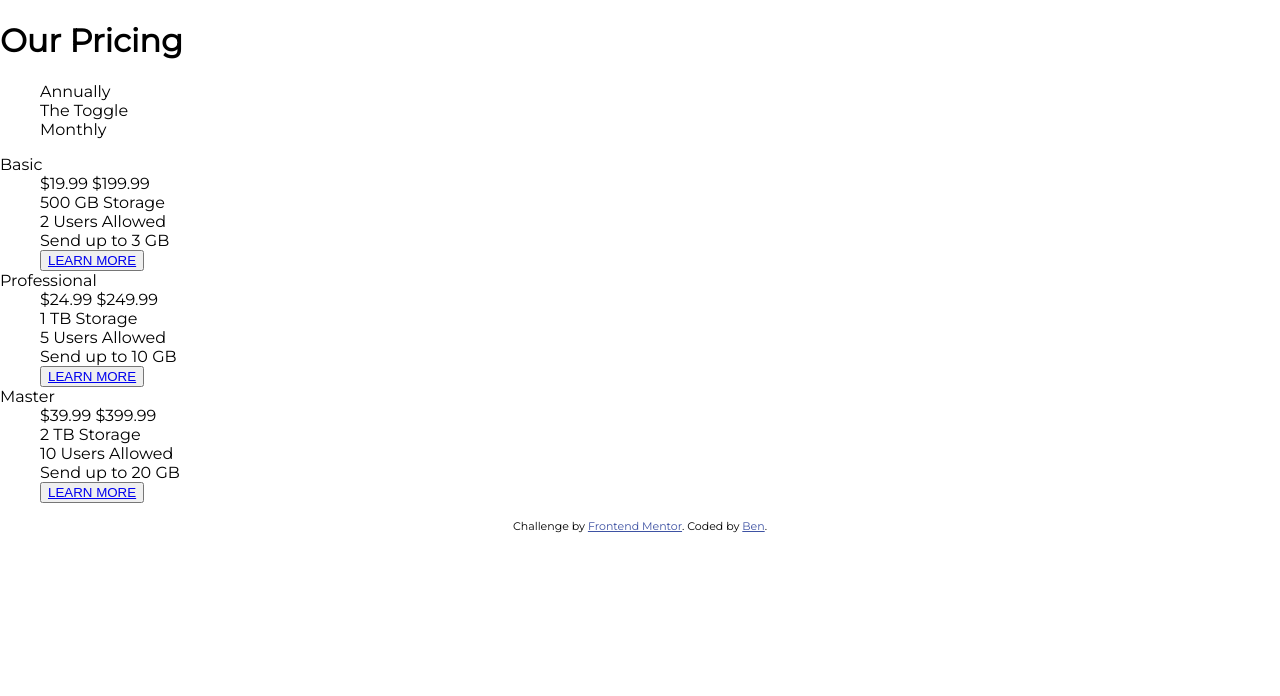
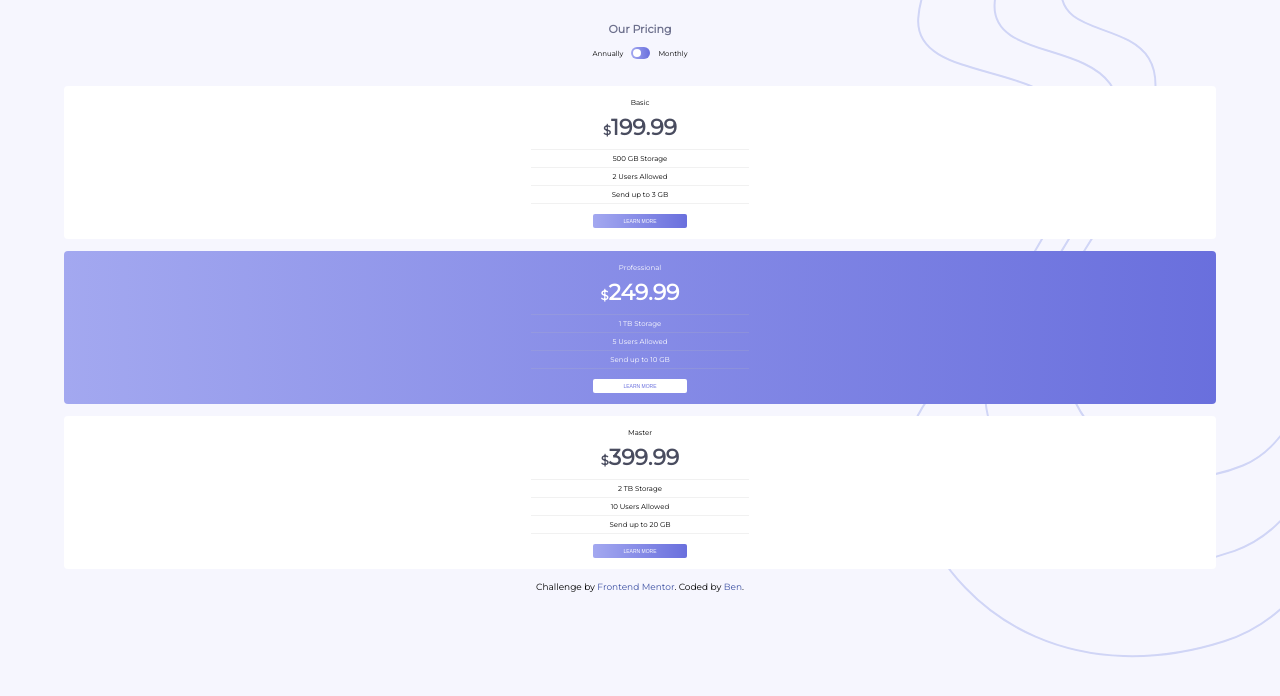
Before and after one commit to benboorstein/Frontend-Mentor-Project-TWO, a plain HTML site: page index.html in a window 1280 px wide. Drawn offline with Linux system fonts and the light colour scheme.

Commit message:
html and css changes.

```diff
--- a/assets/css/style.css
+++ b/assets/css/style.css
@@ -1,24 +1,7 @@
-/*
-## Colors
-### Primary
-- Linear Gradient: hsl(236, 72%, 79%) to hsl(237, 63%, 64%)
-### Neutral
-- Very Light Grayish Blue: hsl(240, 78%, 98%)
-- Light Grayish Blue: hsl(234, 14%, 74%)
-- Grayish Blue: hsl(233, 13%, 49%)
-- Dark Grayish Blue: hsl(232, 13%, 33%)
-
-## Typography
-### Body Copy
-- Font size: 15px
-
-### Font
-- Weight: 700
+/* LEFT OFF HERE:
+- figure out how to make "main span" (dollar sign) get centered vertically
+- position the squiggly background image on the mobile viewport
 */
-
-/*------------------------------------------------------------*/
-
-/* FYI: "The designs were created to the following widths: Mobile: 375px. Desktop: 1440px */
 
 html, body {
     height: 100%;
@@ -27,26 +10,227 @@ html, body {
     padding: 0;
 }
 
+/* For the two images, use the background property shorthand, so that all the values for each image can go on one line and therefore I'm able to include both images on just one element. */
 body {
     font-family: Montserrat;
+    font-size: 7px;
+    text-align: center;
+    background:
+        url("../../assets/img/bg-top.svg")
+        no-repeat
+        scroll
+        100% 0% / 375px 658px;
+    background-color: hsl(240, 78%, 98%);
 }
 
-header ul {
-    list-style-type: none;
+/****************************************
+header
+****************************************/
+
+h1 {
+    color: hsl(233, 13%, 49%);
+    margin: 0;
+    font-size: 11px;
+    font-weight: 900; /* QQQ: How to make super bold like in the FEM version? */
+    padding-top: 22px;
+    padding-bottom: 13px;
 }
 
-/* For the two images, use the background property shorthand, so that all the values for each image can go on one line and therefore I'm able to include both images on just one element, which I think, though I'm not sure, should be <main> with this project. */
+ul {
+    list-style-type: none;
+    margin: 0;
+    padding: 0;
+    padding-bottom: 15px;
+    display: flex;
+    justify-content: center;
+}
 
+li:nth-of-type(1) {
+    padding-right: 8px;
+}
 
+li:nth-of-type(2) {
+    margin-top: -2px;
+}
 
+li:nth-of-type(3) {
+    padding-left: 8px;
+}
 
+/********** The toggle (pasted from https://www.w3schools.com/howto/howto_css_switch.asp and then tweaked) begins here **********/
 
+/* QQQ: When the toggle goes right, there's not enough of a margin between the white ball and the end. How to fix? */
 
+/* The switch (the box around the slider) */
+.switch {
+    position: relative;
+    display: inline-block;
+    width: 19px;
+    height: 11.5px;
+  }
 
+/* Hides default HTML checkbox */
+.switch input {
+    opacity: 0;
+    width: 0;
+    height: 0;
+}
+
+/* The slider */
+.slider {
+    position: absolute;
+    cursor: pointer;
+    top: 0;
+    left: 0;
+    right: 0;
+    bottom: 0;
+    background-image: linear-gradient(to right, hsl(236, 72%, 79%), hsl(237, 63%, 64%));
+    -webkit-transition: .4s; /* QQQ: Is this line necessary, and, if so, why? */
+    transition: .4s;
+}
+
+.slider:before {
+    position: absolute;
+    content: "";
+    height: 8px;
+    width: 8px;
+    left: 1.3px;
+    bottom: 1.3px;
+    background-color: white;
+    -webkit-transition: .4s; /* QQQ (same as above question): Is this line necessary, and, if so, why? */
+    transition: .4s;
+}
+
+input:checked + .slider:before { /* QQQ: This all allows it to toggle, but how? */
+    -webkit-transform: translateX(8px);
+    -ms-transform: translateX(8px);
+    transform: translateX(8px);
+}
+
+/* Rounding the slider */
+.slider.round { /* QQQ: Why written this way? */
+    border-radius: 34px;
+}
+
+.slider.round:before {
+    border-radius: 50%;
+}
+
+/********** The toggle ends here **********/
+
+/****************************************
+main
+****************************************/
+
+dl {
+    margin: 0;
+}
+
+div {
+    margin: 12px auto;
+    border-radius: 4px;
+    width: 90%; /* QQQ: You've told me there's a better way to do this, but we tabled it. Table it again? */
+}
+
+.basic {
+    background-color: white;
+}
+
+.professional {
+    background-image: linear-gradient(to right, hsl(236, 72%, 79%), hsl(237, 63%, 64%));
+    color: white;
+}
+
+.master {
+    background-color: white;
+}
+
+dt {
+    padding-top: 12px;
+    padding-bottom: 7px;
+}
+
+dd {
+    margin: 0;
+    padding-bottom: 1px;
+}
+
+dd:nth-of-type(1) {
+    font-size: 22px;
+    font-weight: 900;
+    padding-bottom: 5px;
+}
+
+dd:nth-of-type(5) {
+    padding-top: 6px;
+    padding-bottom: 11px;
+}
+
+.basic dd:nth-of-type(1) {
+    color: hsl(232, 13%, 33%);
+}
+
+.professional dd:nth-of-type(1) {
+    color: white;
+}
+
+.master dd:nth-of-type(1) {
+    color: hsl(232, 13%, 33%);
+}
+
+main span {
+    font-size: 13px;
+}
+
+hr {
+    width: 19%; /* QQQ: A better way to do this? */
+    height: 1px;
+    border-width: 0;
+    background-color: rgba(187, 187, 187, .2); /* I just chose this color; it was not provided. */
+}
+
+button {
+    font-size: 5px;
+    padding: 4px 30px 4px 30px;
+    border-width: 0;
+    border-radius: 2px;
+}
+
+.basic button {
+    background-image: linear-gradient(to right, hsl(236, 72%, 79%), hsl(237, 63%, 64%));
+}
+
+.professional button {
+    background-color: white;
+}
+
+.master button {
+    background-image: linear-gradient(to right, hsl(236, 72%, 79%), hsl(237, 63%, 64%));
+}
+
+a {
+    text-decoration: none;
+}
+
+.basic a {
+    color: white;
+}
+
+.professional a {
+    color: hsl(237, 63%, 64%); /* Not sure this is the right color for here, but seems to be appropriate. It is the darker of the two colors provided for the Linear Gradient: hsl(236, 72%, 79%) and hsl(237, 63%, 64%). */
+}
+
+.master a {
+    color: white;
+}
+
+/****************************************
+footer
+****************************************/
 
 footer {
     text-align: center;
-    font-size: 11px;
+    font-size: 9px;
 }
 
 footer a {
@@ -57,6 +241,9 @@ footer a {
 ****************************************/
 
 /*@media screen and (min-width: ???px) {}*/ /* starting at width of ???px, the below will take effect.*/
+
+
+
 
 
 
--- a/index.html
+++ b/index.html
@@ -30,7 +30,12 @@
       </h1>
       <ul>
         <li>Annually</li>
-        <li>The Toggle</li> <!-- refer to for toggle: https://www.w3schools.com/howto/howto_css_switch.asp -->
+        <li>
+          <label class="switch">
+            <input type="checkbox">
+            <span class="slider round"></span>
+          </label>
+        </li>
         <li>Monthly</li>
       </ul>
     </header>
@@ -39,26 +44,38 @@
       <dl class="three-plans">
         <div class="basic">
           <dt>Basic</dt>
-          <dd>&dollar;19.99     &dollar;199.99</dd>
+          <dd><span>&dollar;</span>199.99</dd>
+          <hr>
           <dd>500 GB Storage</dd>
+          <hr>
           <dd>2 Users Allowed</dd>
+          <hr>
           <dd>Send up to 3 GB</dd>
+          <hr>
           <dd><button type="button"><a href="#" target="_blank">LEARN MORE</a></button></dd>
         </div>
         <div class="professional">
           <dt>Professional</dt>
-          <dd>&dollar;24.99     &dollar;249.99</dd>
+          <dd><span>&dollar;</span>249.99</dd>
+          <hr>
           <dd>1 TB Storage</dd>
+          <hr>
           <dd>5 Users Allowed</dd>
+          <hr>
           <dd>Send up to 10 GB</dd>
+          <hr>
           <dd><button type="button"><a href="#" target="_blank">LEARN MORE</a></button></dd>
         </div>
         <div class="master">
           <dt>Master</dt>
-          <dd>&dollar;39.99     &dollar;399.99</dd>
+          <dd><span>&dollar;</span>399.99</dd>
+          <hr>
           <dd>2 TB Storage</dd>
+          <hr>
           <dd>10 Users Allowed</dd>
+          <hr>
           <dd>Send up to 20 GB</dd>
+          <hr>
           <dd><button type="button"><a href="#" target="_blank">LEARN MORE</a></button></dd>
         </div>
       </dl>
```
